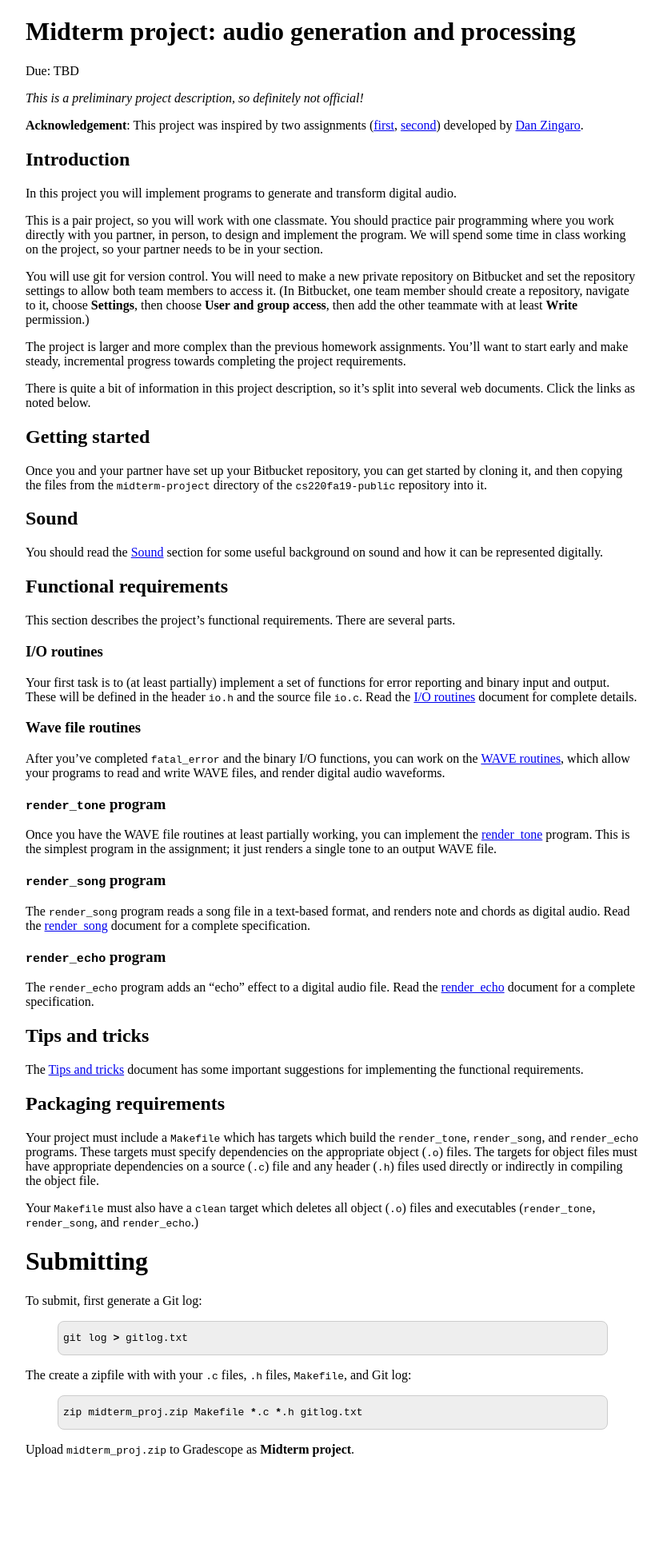
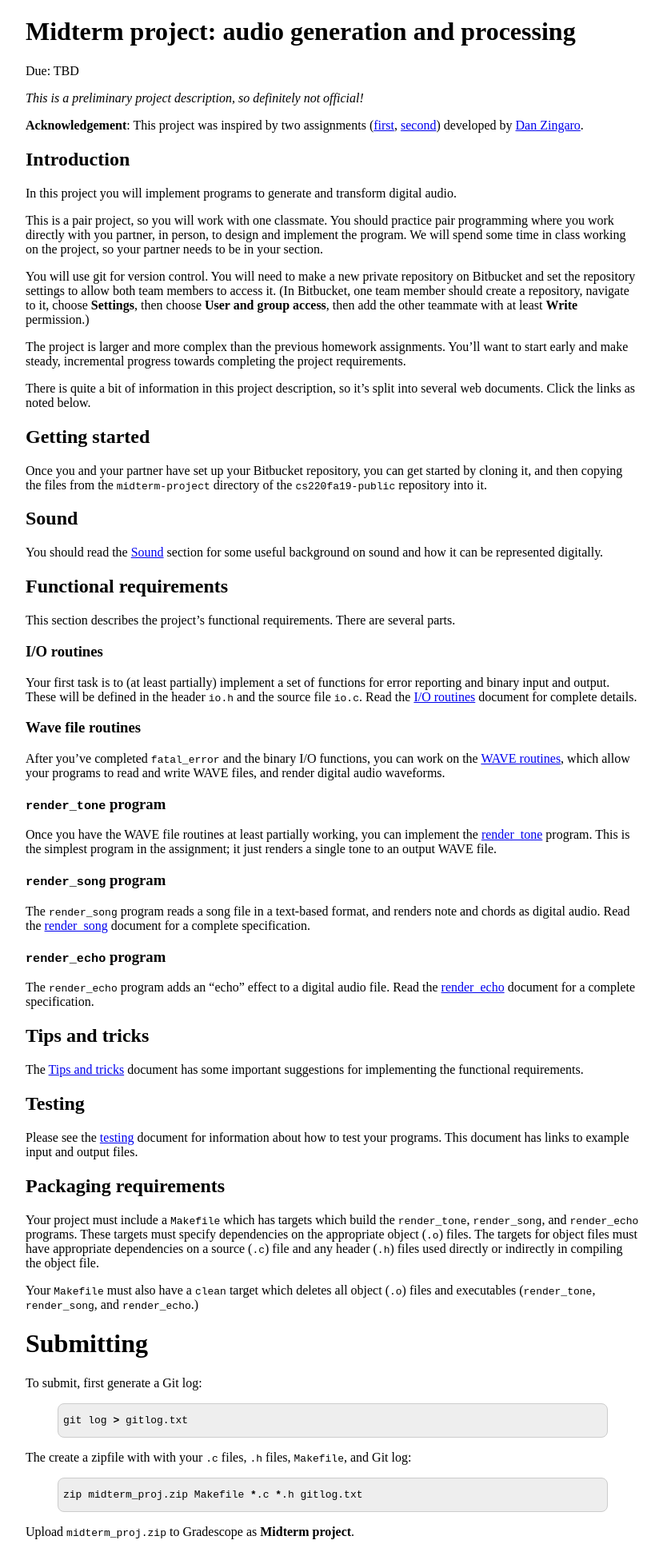
Before and after one commit to jhuintprog/fall2019, a Jekyll site: the page built from midterm_proj.md, in a window 1280 px wide. Shown: the whole page at 80% size, without its empty margins (224-1053 px from the left). Built offline with Jekyll 4.4.1, drawn with Linux system fonts in a browser that asks for light colours; before the commit the page ends 1838 px from its top, so only the background shows below that.

Commit message:
testing document, needs content

```diff
--- a/midterm_proj.md
+++ b/midterm_proj.md
@@ -57,6 +57,10 @@ The `render_echo` program adds an "echo" effect to a digital audio file.  Read t
 
 The [Tips and tricks](tips.html) document has some important suggestions for implementing the functional requirements.
 
+## Testing
+
+Please see the [testing](testing.html) document for information about how to test your programs.  This document has links to example input and output files.
+
 ## Packaging requirements
 
 Your project must include a `Makefile` which has targets which build the `render_tone`, `render_song`, and `render_echo` programs.  These targets must specify dependencies on the appropriate object (`.o`) files.  The targets for object files must have appropriate dependencies on a source (`.c`) file and any header (`.h`) files used directly or indirectly in compiling the object file.
```
Also changed, not shown: testing.md (added, +6 -0 lines).
